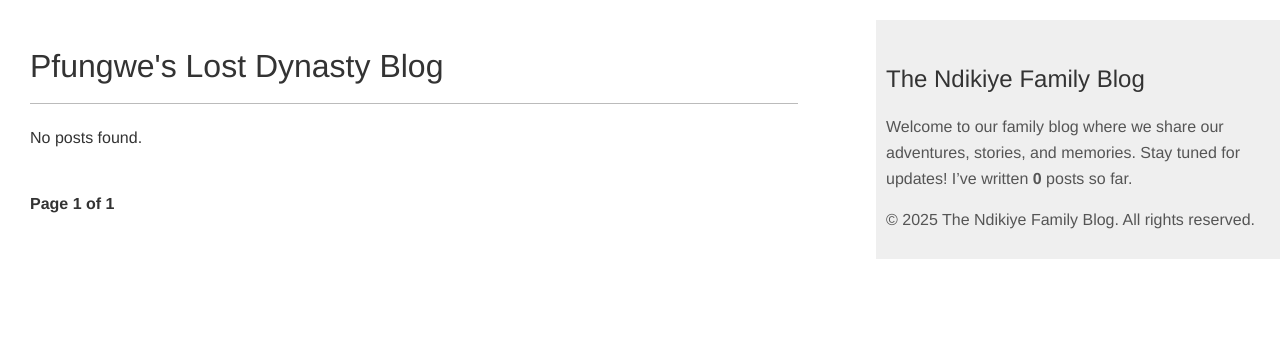
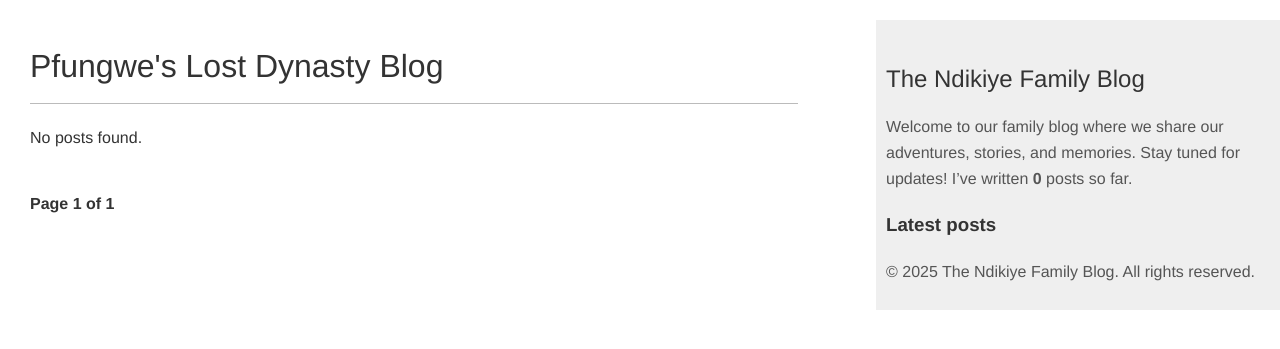
Before and after one commit to Mikemupararano/dynasty-blog, a Django app: page / in a window 1280 px wide. Shown: the top 349 px of the page. Run offline with Django 5.2, Linux system fonts and the light colour scheme; data that the repository does not hold is empty.

Commit message:
Added latest_posts.html and renders well.

```diff
--- a/dynasty_blog/blog/templatetags/blog_tags.py
+++ b/dynasty_blog/blog/templatetags/blog_tags.py
@@ -11,9 +11,9 @@ def total_posts():
     return Post.published_posts.count()
 
 
-# Creating an inclusion template tag
 @register.inclusion_tag("blog/post/latest_posts.html")
 def show_latest_posts(count=5):
     """Returns the latest published blog posts."""
-    latest_posts = Post.published_posts.order_by("-publish")[:count]
+
+    latest_posts = Post.published_posts.order_by("-published")[:count]
     return {"latest_posts": latest_posts}
--- a/dynasty_blog/templates/blog/base.html
+++ b/dynasty_blog/templates/blog/base.html
@@ -6,6 +6,7 @@
   <head>
     <title>
       {% block title %}
+
       {% endblock %}
     </title>
     <link rel="stylesheet" href="{% static 'blog/css/blog.css' %}" />
@@ -13,6 +14,7 @@
   <body>
     <div id="content">
       {% block content %}
+
       {% endblock %}
     </div>
 
@@ -23,6 +25,8 @@
         Welcome to our family blog where we share our adventures, stories, and memories. Stay tuned for updates! I’ve written <strong>{{ total }}</strong>
         post{{ total|pluralize }} so far.
       </p>
+      <h3>Latest posts</h3>
+      {% show_latest_posts 3 %}
 
       <footer>
         <p>&copy; 2025 The Ndikiye Family Blog. All rights reserved.</p>
```
